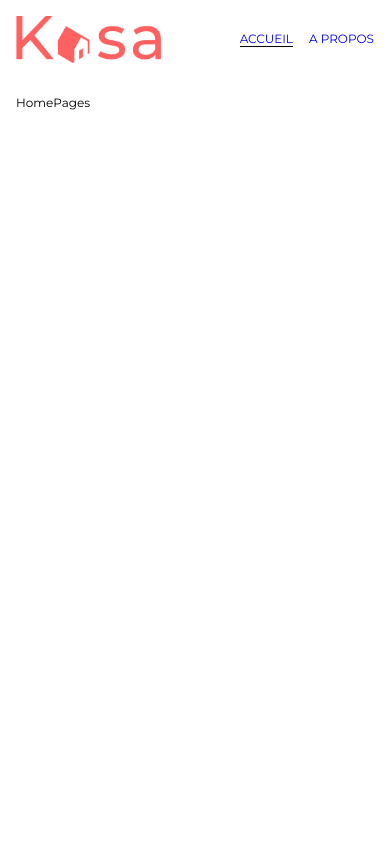
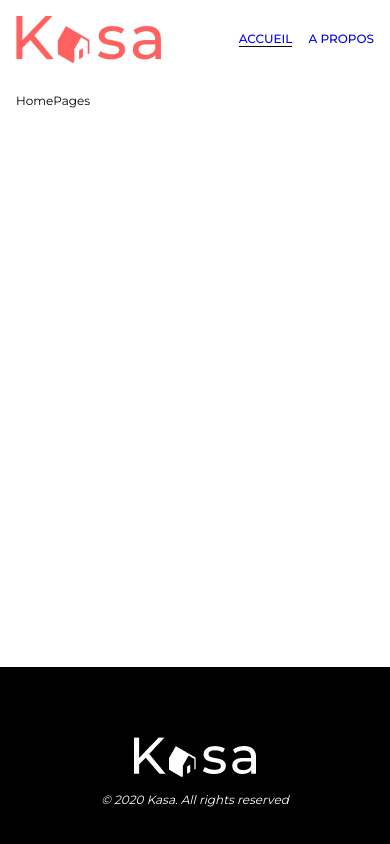
Before and after one commit to TonyLaPoche/kasa_app, a React (Vite) app in the folder kasa-app/: page / in a window 390 px wide. Shown: the top 844 px of the page. Built offline with nearby package versions, Linux system fonts and the light colour scheme.

Commit message:
WIP - Header - Footer Component Responsive et conforme a à figma - Routing Ok - Logement - 404 - About - Accueil

```diff
--- a/kasa-app/index.html
+++ b/kasa-app/index.html
@@ -4,7 +4,7 @@
     <meta charset="UTF-8" />
     <link rel="icon" type="image/svg+xml" href="/vite.svg" />
     <link rel="preconnect" href="https://fonts.gstatic.com" />
-    <link href="https://fonts.googleapis.com/css2?family=Montserrat:wght@400;700&display=swap" rel="stylesheet" />
+    <link href="https://fonts.googleapis.com/css2?family=Montserrat:wght@400;500;700&display=swap" rel="stylesheet" />
     <meta name="viewport" content="width=device-width, initial-scale=1.0" />
     <title>kasa</title>
   </head>
--- a/kasa-app/src/components/footer/Footer.module.scss
+++ b/kasa-app/src/components/footer/Footer.module.scss
@@ -2,9 +2,9 @@
   display: flex;
   flex-direction: column;
   align-items: center;
-  gap: 24px;
-  padding-top: 50px;
-  padding-bottom: 24px;
+  justify-content: center;
+  gap: 1rem;
   background-color: black;
   color: white;
+  height: 209px;
 }
--- a/kasa-app/src/components/header/Header.module.scss
+++ b/kasa-app/src/components/header/Header.module.scss
@@ -20,6 +20,7 @@ nav ul {
   list-style: none;
   gap: 1rem;
   text-transform: uppercase;
+  font-weight: 500;
   font-size: 12px;
   & a {
     text-decoration: none;
--- a/kasa-app/src/routes/router.tsx
+++ b/kasa-app/src/routes/router.tsx
@@ -14,7 +14,11 @@ export const router = createBrowserRouter([
         <Home />
       </MainLayout>
     ),
-    errorElement: <ErrorPage />,
+    errorElement: (
+      <MainLayout>
+        <ErrorPage />
+      </MainLayout>
+    ),
   },
   {
     path: "/a-propos",
--- a/kasa-app/src/styles/_index.scss
+++ b/kasa-app/src/styles/_index.scss
@@ -1,2 +1,3 @@
+@import "./reset";
 @import "./variables";
 @import "./mixins";
--- a/kasa-app/src/styles/_mixins.scss
+++ b/kasa-app/src/styles/_mixins.scss
@@ -1,16 +1,11 @@
 @mixin media-query($device) {
-  @if $device == phone {
-    @media (max-width: 600px) {
-      @content;
-    }
-  }
   @if $device == tablet {
-    @media (max-width: 991px) {
+    @media (max-width: 768px) {
       @content;
     }
   }
   @if $device == desktop {
-    @media (min-width: 992px) {
+    @media (min-width: 1024px) {
       @content;
     }
   }
--- /dev/null
+++ b/kasa-app/src/styles/_reset.scss
@@ -0,0 +1,128 @@
+/* http://meyerweb.com/eric/tools/css/reset/
+   v2.0 | 20110126
+   License: none (public domain)
+*/
+
+html,
+body,
+div,
+span,
+applet,
+object,
+iframe,
+h1,
+h2,
+h3,
+h4,
+h5,
+h6,
+p,
+blockquote,
+pre,
+a,
+abbr,
+acronym,
+address,
+big,
+cite,
+code,
+del,
+dfn,
+em,
+img,
+ins,
+kbd,
+q,
+s,
+samp,
+small,
+strike,
+strong,
+sub,
+sup,
+tt,
+var,
+b,
+u,
+i,
+center,
+dl,
+dt,
+dd,
+ol,
+ul,
+li,
+fieldset,
+form,
+label,
+legend,
+table,
+caption,
+tbody,
+tfoot,
+thead,
+tr,
+th,
+td,
+article,
+aside,
+canvas,
+details,
+embed,
+figure,
+figcaption,
+footer,
+header,
+hgroup,
+menu,
+nav,
+output,
+ruby,
+section,
+summary,
+time,
+mark,
+audio,
+video {
+  margin: 0;
+  padding: 0;
+  border: 0;
+  font-size: 100%;
+  vertical-align: baseline;
+}
+/* HTML5 display-role reset for older browsers */
+article,
+aside,
+details,
+figcaption,
+figure,
+footer,
+header,
+hgroup,
+menu,
+nav,
+section {
+  display: block;
+}
+body {
+  line-height: 1;
+}
+ol,
+ul {
+  list-style: none;
+}
+blockquote,
+q {
+  quotes: none;
+}
+blockquote:before,
+blockquote:after,
+q:before,
+q:after {
+  content: "";
+  content: none;
+}
+table {
+  border-collapse: collapse;
+  border-spacing: 0;
+}
--- a/kasa-app/src/styles/main.scss
+++ b/kasa-app/src/styles/main.scss
@@ -1,9 +1,7 @@
 @import "./index";
 
-*,
-*::before,
-*::after,
-html {
+html,
+body {
   padding: 0;
   margin: 0;
   position: relative;
@@ -19,9 +17,8 @@ body {
     justify-content: space-between;
 
     & main {
-      min-height: 100vh;
+      min-height: calc(100vh - 288px);
       padding: 1rem;
-
       flex: 1;
     }
 
@@ -32,12 +29,9 @@ body {
       padding: 1rem;
     }
 
-    & main,
-    header {
-      width: 100%;
+    & header {
       font-size: 12px;
       @include media-query(desktop) {
-        margin: 0 auto;
         max-width: 1240px;
       }
     }
--- a/kasa-app/src/views/errors/error-page.tsx
+++ b/kasa-app/src/views/errors/error-page.tsx
@@ -1,13 +1,26 @@
-import { useRouteError } from "react-router-dom";
+import { Link, useRouteError } from "react-router-dom";
+import styles from "./error-pages.module.scss";
+
+interface RouteError {
+  status: number;
+  statusText: string;
+  data: string;
+  internal: boolean;
+}
 
 export default function ErrorPage() {
-  const error = useRouteError();
+  const error = useRouteError() as RouteError;
 
   return (
-    <div id="error-page">
-      <h1>Oops!</h1>
-      <p>{error.data}</p>
-      <p>Error : {error.status}</p>
-    </div>
+    <section className={styles.errorPage}>
+      <h1 className={styles.errorTitle}>{error.status}</h1>
+      <p className={styles.errorMessage}>
+        Oups! La page que
+        <br /> vous demandez n'existe pas.
+      </p>
+      <Link to="/" className={styles.errorRedirection}>
+        Retourner sur la page d’accueil
+      </Link>
+    </section>
   );
 }
--- /dev/null
+++ b/kasa-app/src/views/errors/error-pages.module.scss
@@ -0,0 +1,38 @@
+@import "../../styles/index";
+
+.errorPage {
+  display: flex;
+  flex-direction: column;
+  align-items: center;
+  gap: 4rem;
+}
+
+.errorTitle {
+  margin: 0;
+  font-size: 96px;
+  font-weight: 700;
+  color: $primary-bg-kasa-color;
+  @include media-query(desktop) {
+    font-size: 288px;
+  }
+}
+
+.errorMessage {
+  font-size: 18px;
+  font-weight: 500;
+  @include media-query(desktop) {
+    font-size: 36px;
+  }
+  text-align: center;
+  color: $primary-bg-kasa-color;
+}
+
+.errorRedirection {
+  color: black;
+  font-size: 14px;
+  @include media-query(desktop) {
+    font-size: 18px;
+  }
+  text-decoration: underline;
+  font-weight: 500;
+}
```
